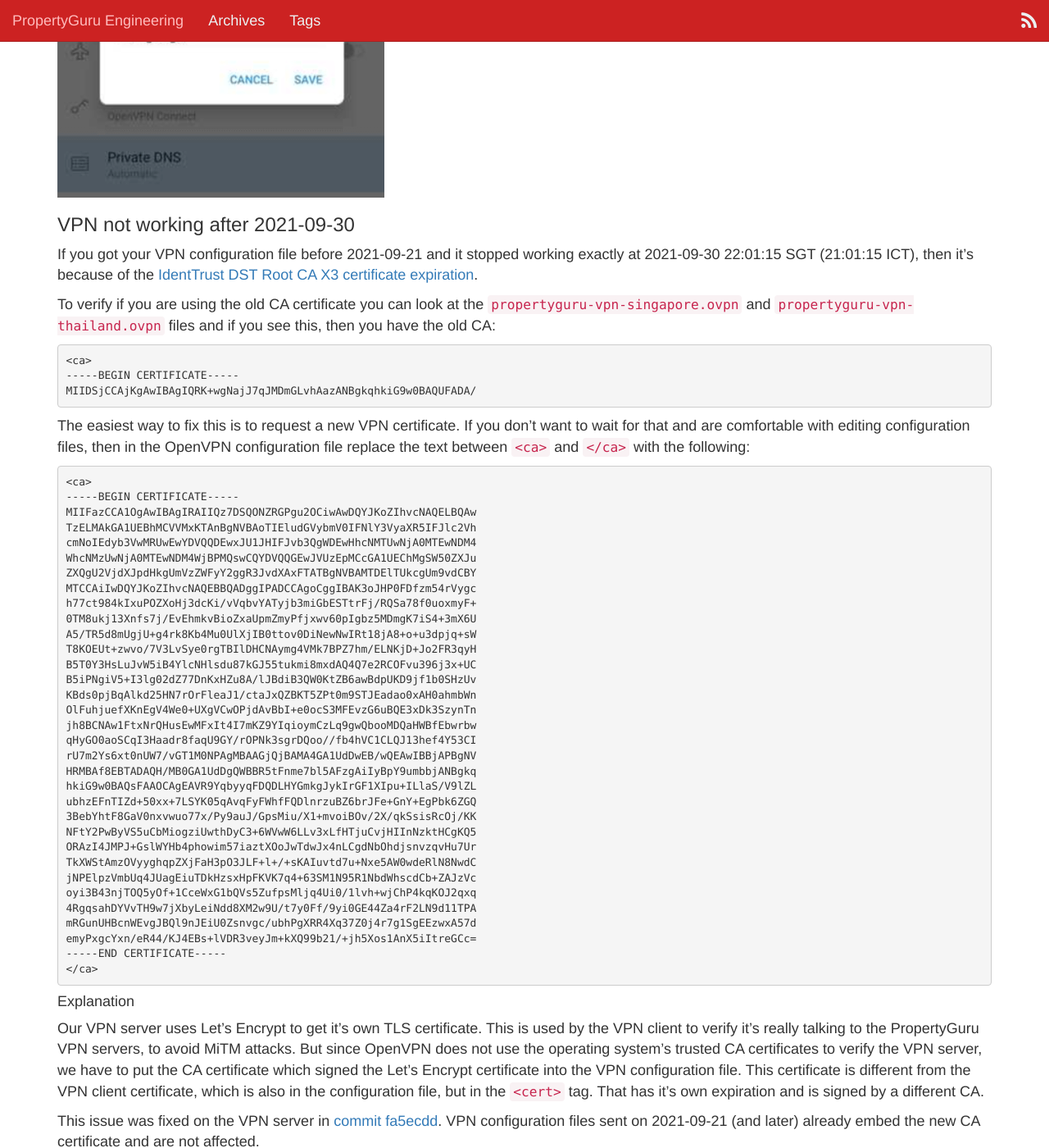
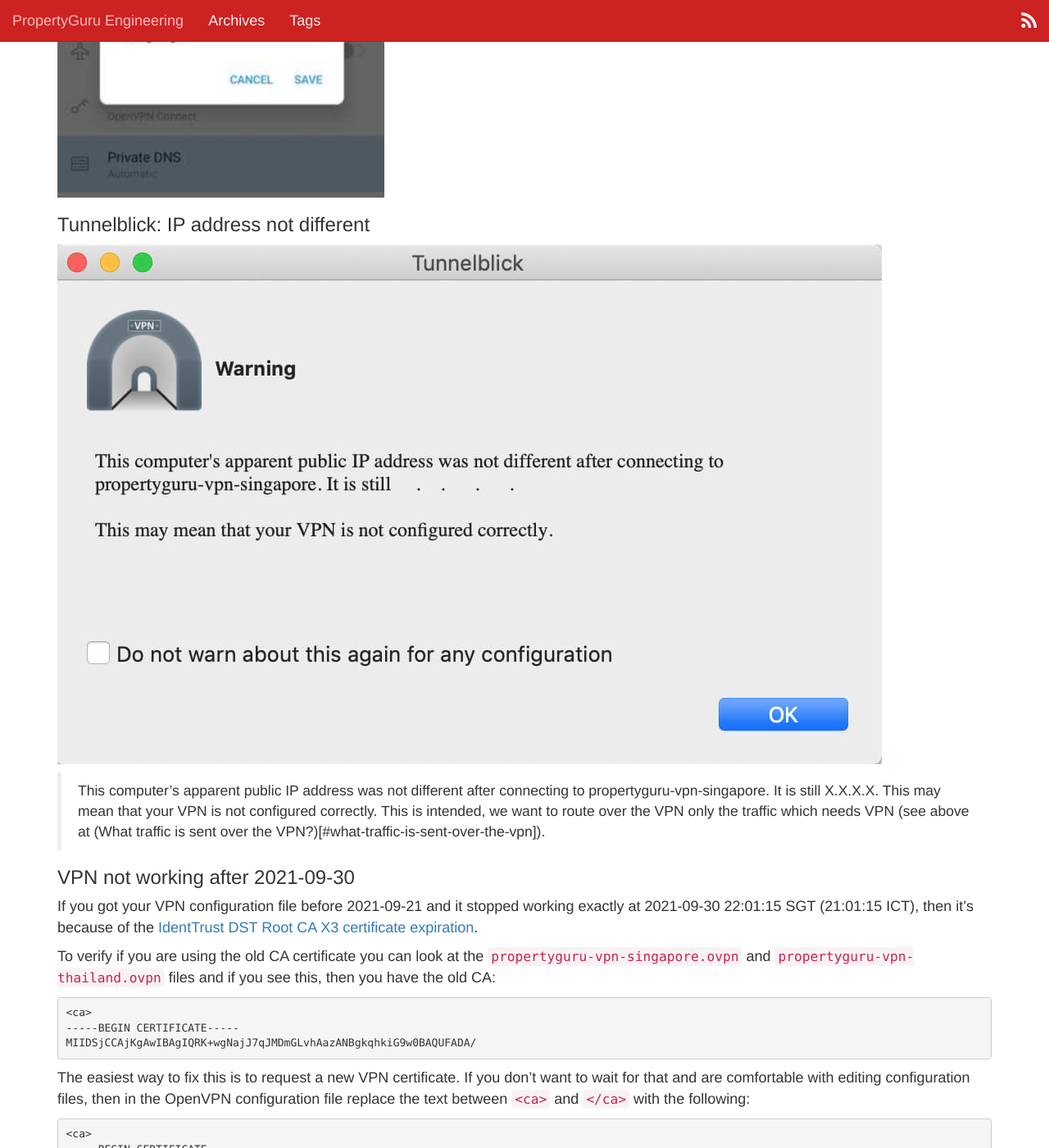
Before and after one commit to propertyguru/propertyguru.github.io, a Jekyll site: the page built from PropertyGuru_VPN.md, in a window 1280 px wide and 1400 px high, scrolled down 7189 px. Shown: the whole window at 82% size. Built offline with Jekyll 4.4.1, drawn with Linux system fonts in a browser that asks for light colours; nearby versions of some CDN libraries; our own code applies the rules of GitHub Pages for plain Markdown files.

Commit message:
PropertyGuru_VPN.md: Add FAQ about Tunnelblick IP address not different

```diff
--- a/PropertyGuru_VPN.md
+++ b/PropertyGuru_VPN.md
@@ -102,6 +102,12 @@
 Under `WiFi & network` change `Private DNS` from `Private DNS provider hostname` to `Automatic`.
 ![](android_private_dns_mode.png)
 
+### Tunnelblick: IP address not different
+![](Tunnelblick%20public%20IP%20warning.jpg)
+> This computer's apparent public IP address was not different after connecting to propertyguru-vpn-singapore. It is still X.X.X.X.
+> This may mean that your VPN is not configured correctly.
+This is intended, we want to route over the VPN only the traffic which needs VPN (see above at (What traffic is sent over the VPN?)[#what-traffic-is-sent-over-the-vpn]).
+
 ### VPN not working after 2021-09-30
 If you got your VPN configuration file before 2021-09-21 and it stopped working exactly at 2021-09-30 22:01:15 SGT (21:01:15 ICT), then it's because of the [IdentTrust DST Root CA X3 certificate expiration](https://scotthelme.co.uk/lets-encrypt-old-root-expiration/).
 
```
Also changed, not shown: PropertyGuru_VPN/Tunnelblick public IP warning.jpg (added).
